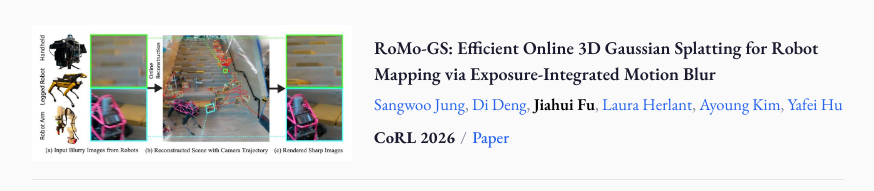
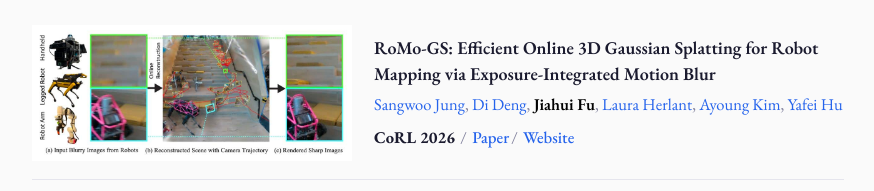
Before and after one commit to jiahui-fu/jiahui-fu.github.io, a plain HTML site: page index.html in a window 1280 px wide. Shown: the part 1040-1231 px from the top of the page, without its empty margins (202-1076 px from the left). Drawn offline with nearby package versions, Linux system fonts and the light colour scheme; a web font is replaced by a local one.

Commit message:
Update RoMo-GS publication links

```diff
--- a/index.html
+++ b/index.html
@@ -154,8 +154,8 @@
             </div>
             <div class="pub-links">
               <span class="venue-label">CoRL 2026</span> <span class="sep">/</span>
-              <a href="https://rai-inst.com/resources/papers/romo-gs-efficient-online-3d-gaussian-splatting-for-robot-mapping-via-exposure-integrated-motion-blur/"
-                target="_blank">Paper</a>
+              <a href="https://arxiv.org/abs/2610.24605" target="_blank">Paper</a><span class="sep">/</span>
+              <a href="https://romo-gs.github.io/" target="_blank">Website</a>
             </div>
           </div>
         </div>
```
